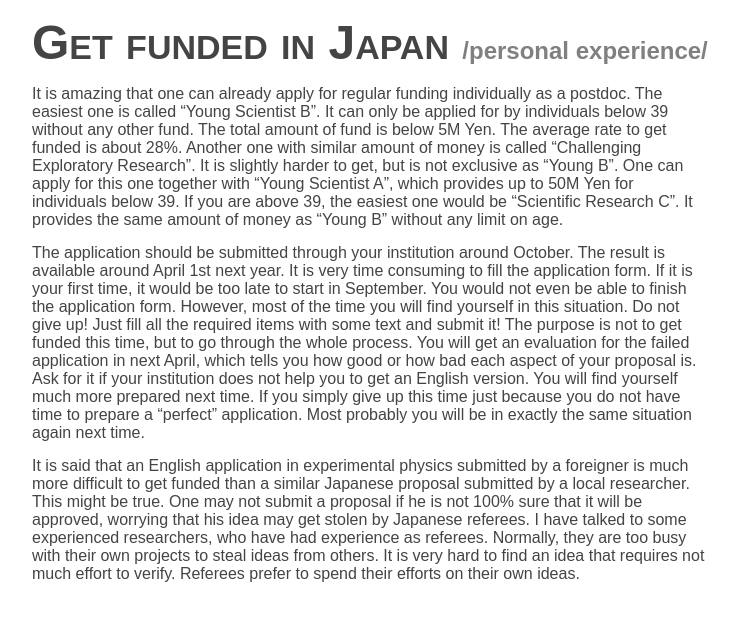
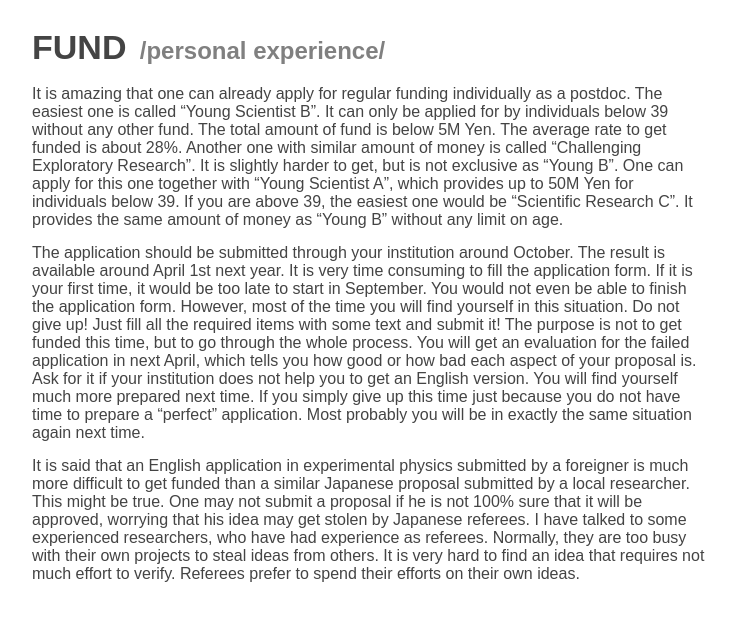
Before and after one commit to jintonic/jintonic.github.io, a Jekyll site: the page built from japan/fund/index.md, in a window 1280 px wide. Shown: the top 621 px of the page, without its empty margins (268-1007 px from the left). Built offline with Jekyll 4.4.1, drawn with Linux system fonts in a browser that asks for light colours; comment, search, counter and statistics services are not loaded.

Commit message:
simplified title

```diff
--- a/japan/fund/index.md
+++ b/japan/fund/index.md
@@ -1,7 +1,7 @@
 ---
 layout: note
 category: japan
-title: Get funded in Japan
+title: fund
 subtitle: personal experience
 ---
 
```
